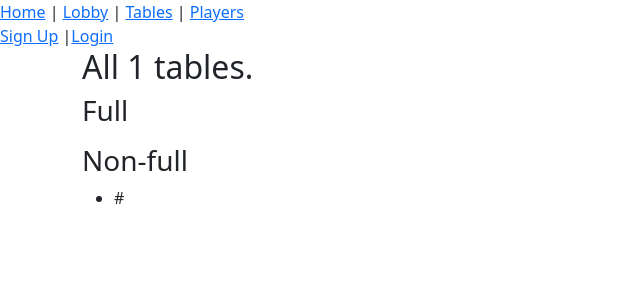
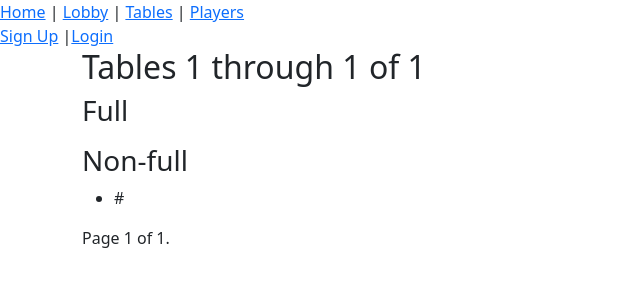
Before and after one commit to offby1/bridge-server, a Django app: template project/app/templates/table_list.html in a window 1280 px wide. Shown: the top 300 px of the page, without its empty margins (0-640 px from the left). Run offline with Django 5.2, Linux system fonts and the light colour scheme; the template is opened without the code that fills it: most values are stand-ins (such as "Sample title", 1, 10 or a date in 2020); some libraries are stand-ins or nearby versions.

Commit message:
Paginate the table and player lists.

```diff
--- /dev/null
+++ b/project/app/templates/pagination-controls.html
@@ -0,0 +1,13 @@
+<div class="pagination">
+    <span class="step-links">
+        {% if page_obj.has_previous %}
+            <a href="?page=1">&laquo; first</a>
+            <a href="?page={{ page_obj.previous_page_number }}">previous</a>
+        {% endif %}
+        <span class="current">Page {{ page_obj.number }} of {{ page_obj.paginator.num_pages }}.</span>
+        {% if page_obj.has_next %}
+            <a href="?page={{ page_obj.next_page_number }}">next</a>
+            <a href="?page={{ page_obj.paginator.num_pages }}">last &raquo;</a>
+        {% endif %}
+    </span>
+</div>
--- a/project/app/templates/table_list.html
+++ b/project/app/templates/table_list.html
@@ -3,21 +3,21 @@
 
 {% block table_list %}
 
-<h2>All {{ table_list.count }} tables.</h2>
+<h2>Tables {{ page_obj.start_index }} through {{ page_obj.end_index }} of {{ total_count }}</h2>
 
 <h3>Full</h3>
 <ul>
-{% for table in table_list %}
+{% for table in page_obj %}
 {% if table.is_full %}<li>{{ table.as_link }}</li>{% endif %}
 {% endfor %}
 </ul>
 
 <h3>Non-full</h3>
 <ul>
-{% for table in table_list %}
+{% for table in page_obj %}
 {% if not table.is_full %}<li>{{ table.as_link }}</li>{% endif %}
 {% endfor %}
 </ul>
-
+{% include 'pagination-controls.html' %}
 {% endblock table_list %}
 {% endblock content %}
```
Also changed, not shown: project/app/templates/player_list.html (+7 -12 lines), project/app/views/player.py (+8 -4 lines), project/app/views/table.py (+7 -1 lines).
